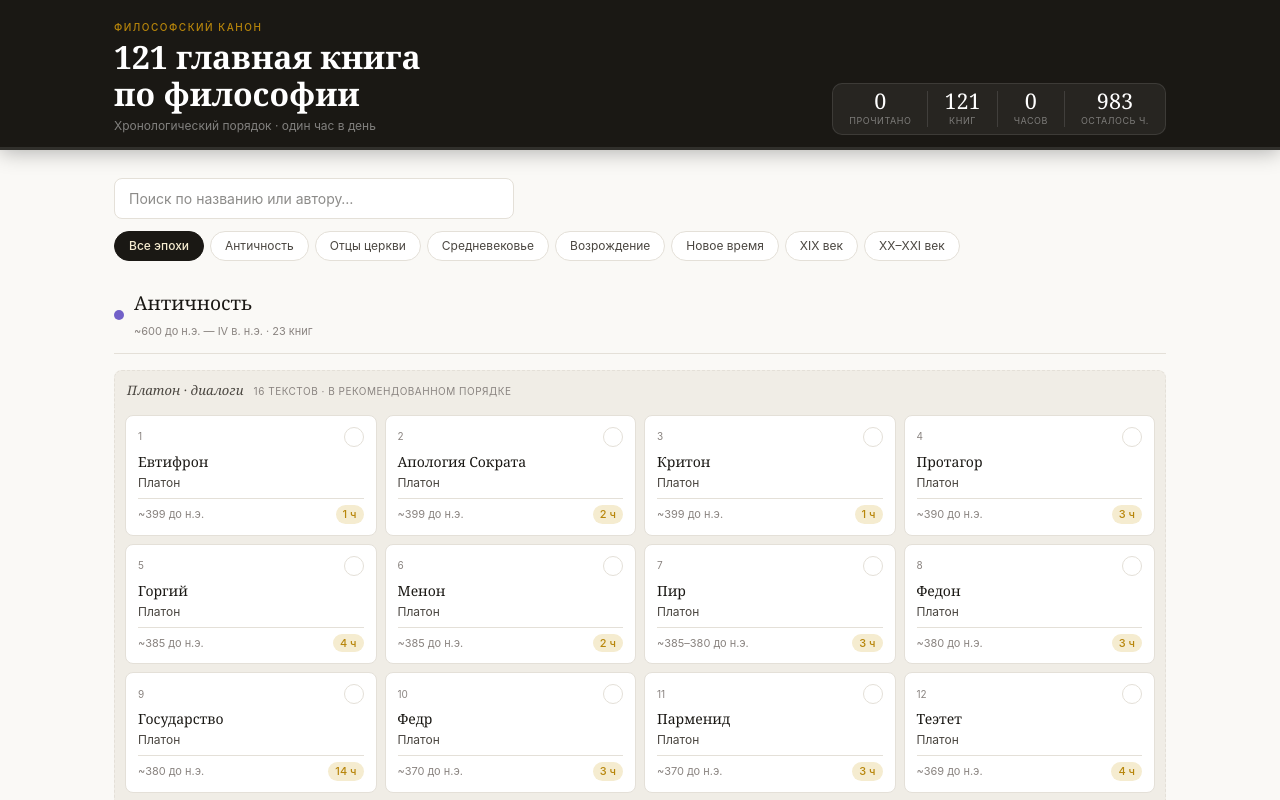
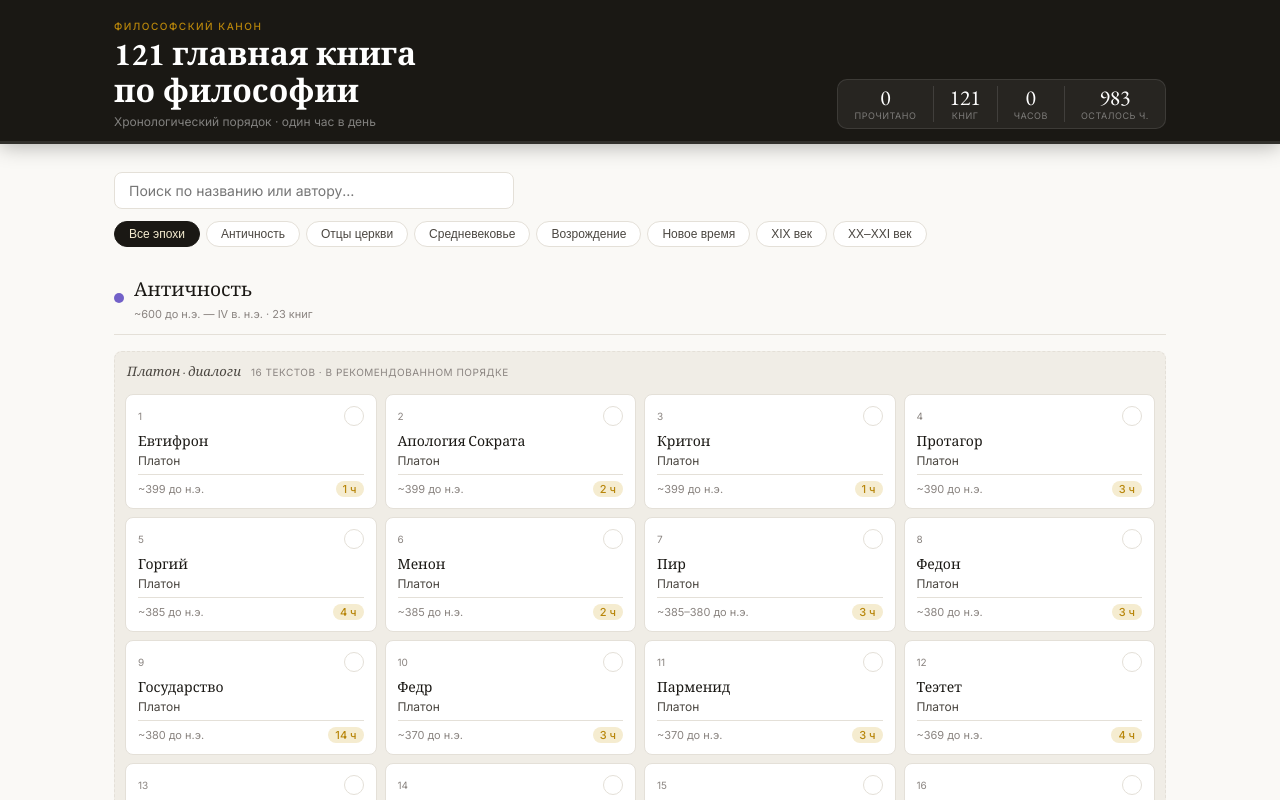
Before and after one commit to khlshvsky/philos-next, a Next.js app: page / in a window 1280 px wide. Shown: the top 800 px of the page. Built offline with nearby package versions, Linux system fonts and the light colour scheme.

Commit message:
globals.css

```diff
--- a/app/globals.css
+++ b/app/globals.css
@@ -1,5 +1,3 @@
-@import "tailwindcss";
-
 @import url('https://fonts.googleapis.com/css2?family=EB+Garamond:ital,wght@0,400;0,500;0,700;1,400&family=Inter:wght@300;400;500;600&display=swap');
 
 :root {
@@ -15,16 +13,13 @@
   --font-sans:  'Inter', system-ui, sans-serif;
 }
 
-* { box-sizing: border-box; }
+*, *::before, *::after { box-sizing: border-box; margin: 0; padding: 0; }
 
 body {
   font-family: var(--font-sans);
   background: var(--paper);
   color: var(--ink);
-  margin: 0;
 }
-
-.font-serif { font-family: var(--font-serif) !important; }
 
 @media (prefers-color-scheme: dark) {
   :root {
```
